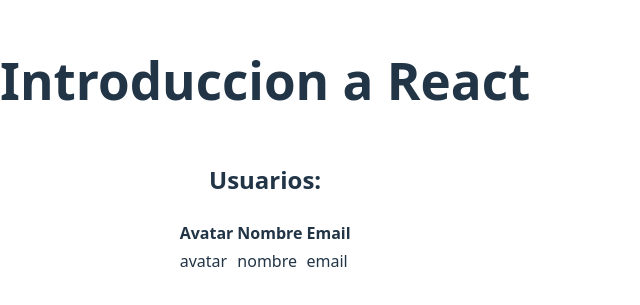
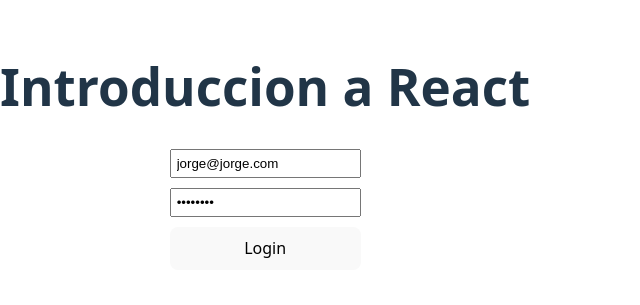
Before and after one commit to jorgeamn-softtek/react-foundation, a React (Vite) app: page / in a window 1280 px wide. Shown: the part 253-558 px from the top of the page, without its empty margins (0-640 px from the left). Built offline with nearby package versions, Linux system fonts and the light colour scheme; no server answers.

Commit message:
clase formularios con hook-form

```diff
--- a/package.json
+++ b/package.json
@@ -13,6 +13,7 @@
     "axios": "^1.13.2",
     "react": "^19.1.1",
     "react-dom": "^19.1.1",
+    "react-hook-form": "^7.66.1",
     "zustand": "^5.0.8"
   },
   "devDependencies": {
--- a/src/App.tsx
+++ b/src/App.tsx
@@ -1,10 +1,10 @@
-import { UserPage } from "./components";
+import { FormsPage } from "./components";
 
 function App() {
   return (
     <main>
       <h1>Introduccion a React</h1>
-      <UserPage></UserPage>
+      <FormsPage></FormsPage>
     </main>
   );
 }
--- /dev/null
+++ b/src/components/FormPage.tsx
@@ -0,0 +1,31 @@
+import { useForm } from "react-hook-form";
+
+export const FormsPage = () => {
+  type FormData = {
+    email: string;
+    password: string;
+  };
+
+  const { register } = useForm<FormData>({
+    defaultValues: {
+      email: "jorge@jorge.com",
+      password: "password",
+    },
+  });
+
+  return (
+    <>
+      <form>
+        <div style={{ display: "flex", flexDirection: "column" }}>
+          <input type="text" placeholder="Email" {...register("email")} />
+          <input
+            type="password"
+            placeholder="Password"
+            {...register("password")}
+          />
+          <button type="submit">Login</button>
+        </div>
+      </form>
+    </>
+  );
+};
--- a/src/components/index.ts
+++ b/src/components/index.ts
@@ -2,3 +2,4 @@
 export * from "./LoginPage";
 export * from "./UserPage";
 export * from "./CouterWithHook";
+export * from "./FormPage";
```
Also changed, not shown: 1 other file (tests, documents, lock files or other folders).
